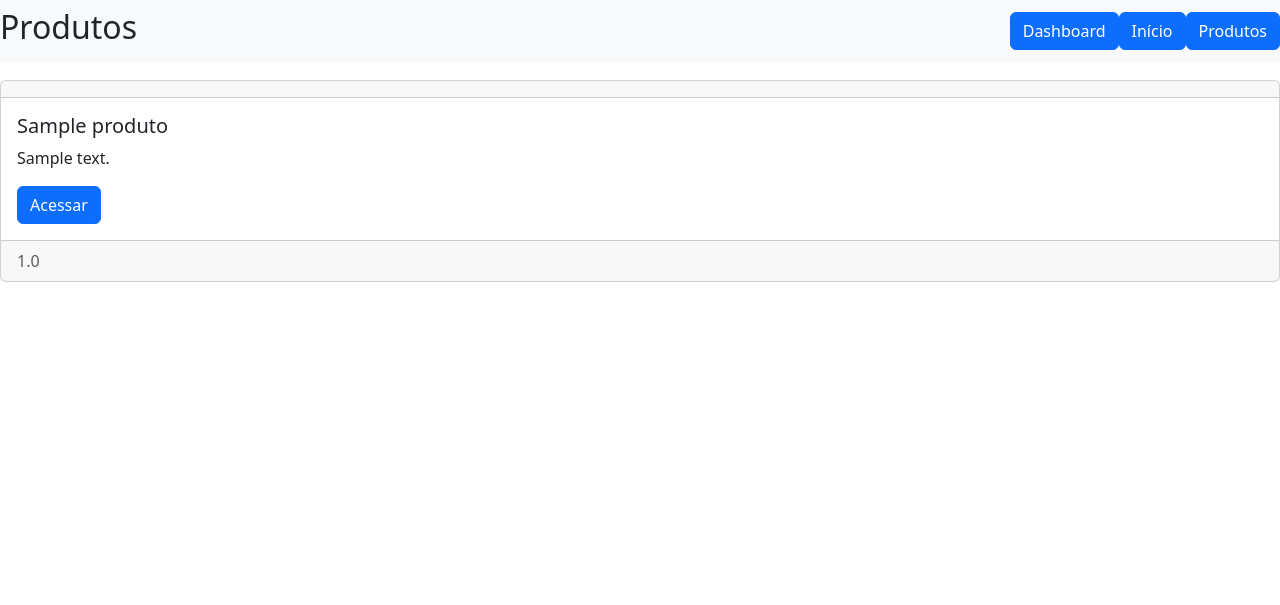
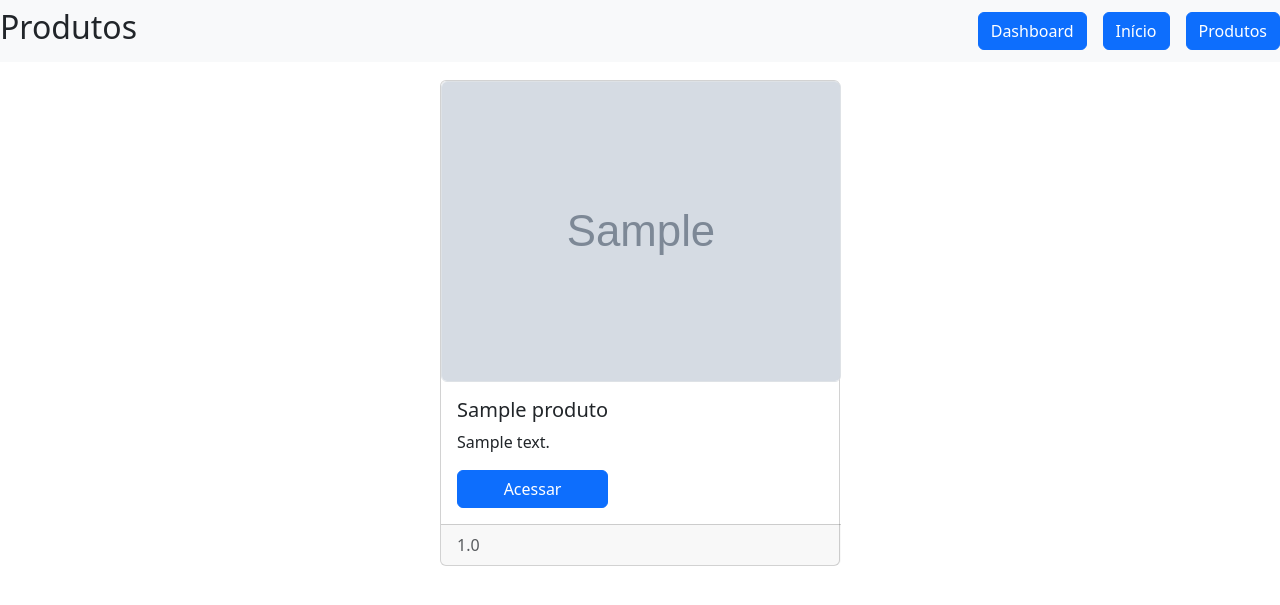
Before and after one commit to Joyuv/projeto2romero, a Flask app: page /produtos in a window 1280 px wide. Shown: the top 605 px of the page. Run offline with Flask 3, Linux system fonts and the light colour scheme; tables that the repository leaves empty hold one stand-in row (values such as "Sample post"); grey boxes marked "Sample" are stand-in pictures.

Commit message:
Adicionado imagens

```diff
--- a/app.py
+++ b/app.py
@@ -2,6 +2,7 @@ from flask import *
 from flask_login import *
 from werkzeug.security import check_password_hash, generate_password_hash
 from models import User, get_db_conexao
+from werkzeug.utils import secure_filename
 import os
 
 try:
@@ -42,6 +43,10 @@ def load_user(user_id):
 # -- Rotas da aplicação --
 
 
+@app.route('/uploads/<filename>')
+def imagem(filename):
+    return send_from_directory(app.config['UPLOAD_FOLDER'], filename)
+
 @app.route("/", methods=["GET"])
 def index():
     return render_template("index.html")
@@ -67,9 +72,9 @@ def adicionar_produto():
     imagem = request.files['image']
 
     if imagem:
-        filename = os.secure_filename(name)
-        ext = filename.rsplit('.', 1)[1].lower()
-        filename = f'{os.filename_base}.{ext}'
+        filename_base = secure_filename(name)
+        ext = imagem.filename.rsplit('.', 1)[1].lower()
+        filename = f'{filename_base}.{ext}'
 
         image_path = os.path.join(app.config['UPLOAD_FOLDER'], filename)
         imagem.save(image_path)
@@ -79,8 +84,8 @@ def adicionar_produto():
     conn = get_db_conexao()
     try:
         conn.execute(
-            "INSERT INTO produtos(usuario_id, nome, descricao, preco) VALUES (?, ?, ?, ?)",
-            (user_id, name, description, preco),
+            "INSERT INTO produtos(imagem, usuario_id, nome, descricao, preco) VALUES (?, ?, ?, ?, ?)",
+            (filename, user_id, name, description, preco),
         )
     except:
         print("Erro ao adicionar")
--- a/schema.sql
+++ b/schema.sql
@@ -15,6 +15,7 @@ CREATE TABLE produtos (
     nome TEXT NOT NULL,
     descricao TEXT,
     preco REAL NOT NULL,
+    imagem TEXT,
     FOREIGN KEY (usuario_id) REFERENCES usuarios(id)
 );
 
--- a/static/style.css
+++ b/static/style.css
@@ -5,3 +5,29 @@
 #produtos {
   margin: 5em 0 0;
 }
+.card-img-top{
+  width: 400px;
+  height: auto;
+  border-radius: 0.375rem;
+  border: 1px solid #dee2e6;
+}
+.card,
+.card-body{
+  display:inline-flex;
+  width: fit-content;
+  max-width: 400px;
+  flex-flow: column wrap;
+  h5,
+  p{
+    display: inline;
+  }
+}
+
+.card-group{
+  justify-content: center;
+  flex-flow: row wrap;
+}
+
+.btn-group{
+  gap: 1em;
+}
--- a/templates/produtos.html
+++ b/templates/produtos.html
@@ -3,7 +3,7 @@ titulo_header %}Produtos{% endblock %} {% block main %}
 <div id="produtos" class="card-group">
   {% for produto in produtos %}
   <div class="card">
-    <div class="card-header"></div>
+    <img src="{{ url_for('imagem', filename=produto.imagem.split('/')[-1]) }}" class="card-img-top" alt="Imagem do produto">
     <div class="card-body">
       <h5 class="card-title">{{ produto.nome }}</h5>
       <p class="card-text">{{ produto.descricao }}</p>
```
